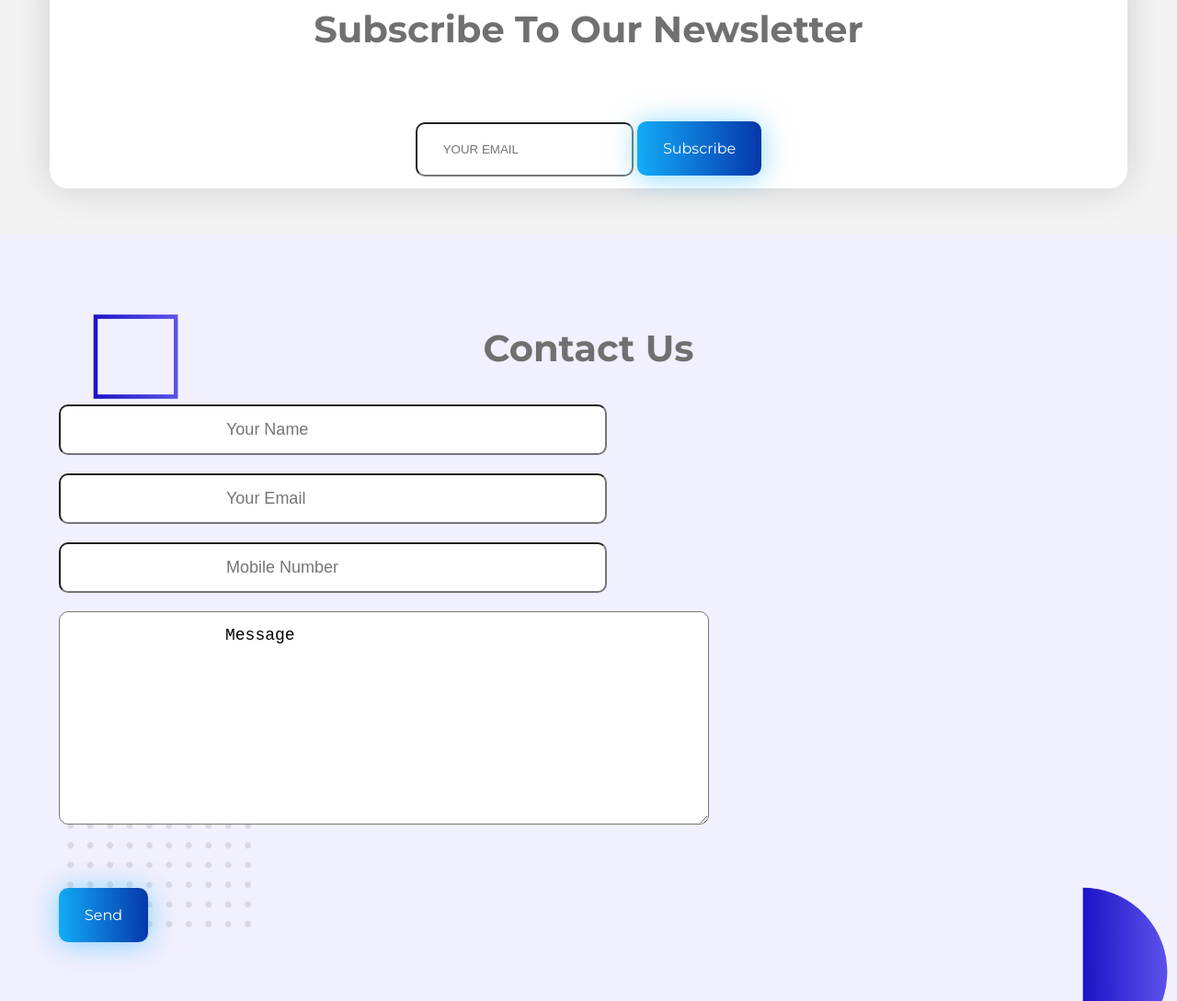
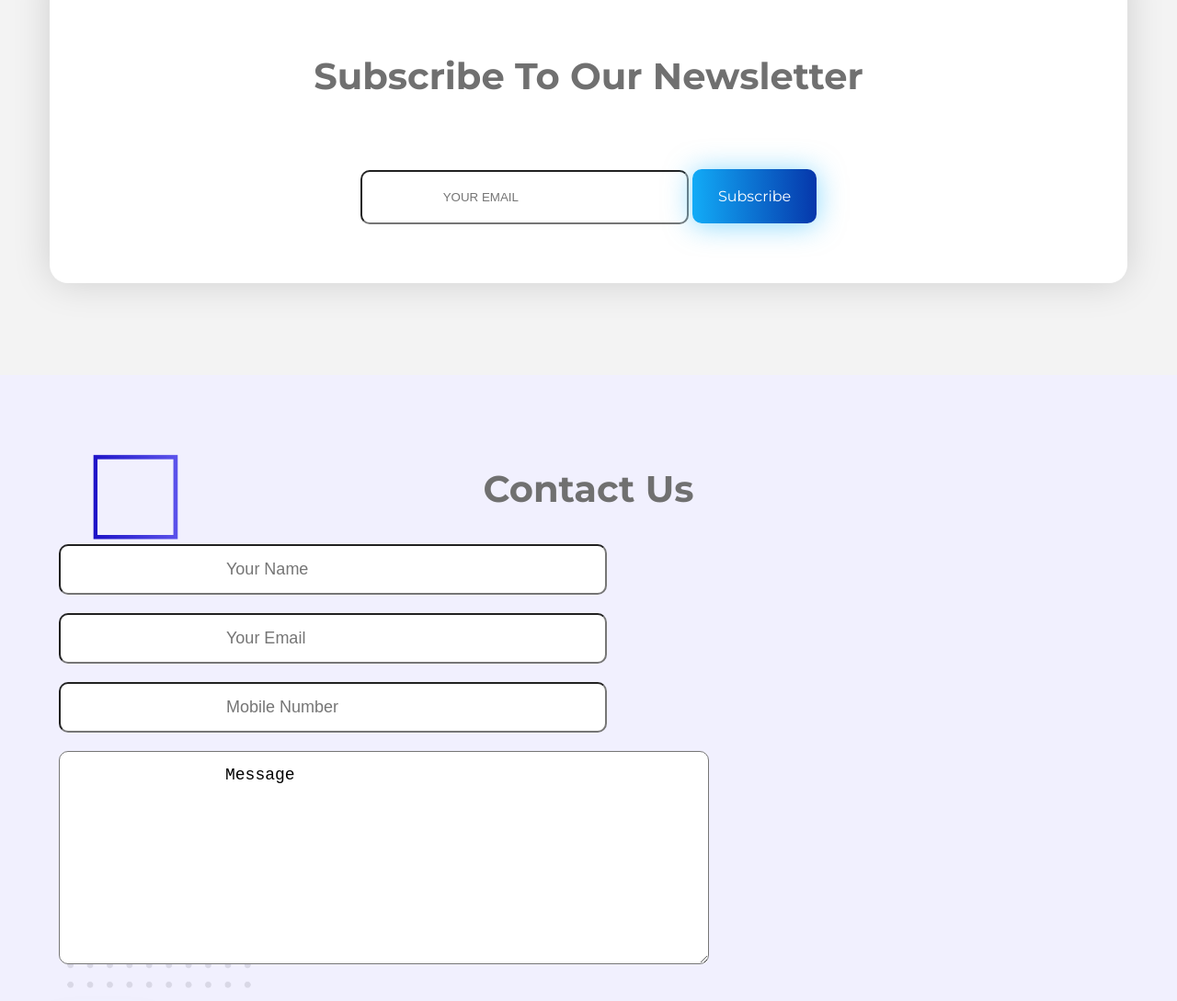
Before and after one commit to Rezuan-Ahmed-git/food-network, a plain HTML site: page index.html in a window 1280 px wide. Shown: the part 2720-3809 px from the top of the page at 92% size. Drawn offline with Linux system fonts and the light colour scheme.

Commit message:
completed with 2 extra sections

```diff
--- a/style.css
+++ b/style.css
@@ -108,9 +108,10 @@ p {
 /* Newsletter Section start  */
 .newsletter {
   text-align: center;
+  padding: 5% 0;
 }
 .newsletter input {
-  padding: 20px 28px;
+  padding: 20px 88px;
   border-radius: 10px;
   margin-top: 40px;
 }
@@ -128,7 +129,7 @@ input:focus {
   background-image: url(images/Frame\ contact\ area.jpg);
   background-repeat: no-repeat;
   background-size: cover;
-  margin: 50px auto;
+  margin-top: 100px;
   padding: 5%;
 }
 .contact-area h2 {
```
